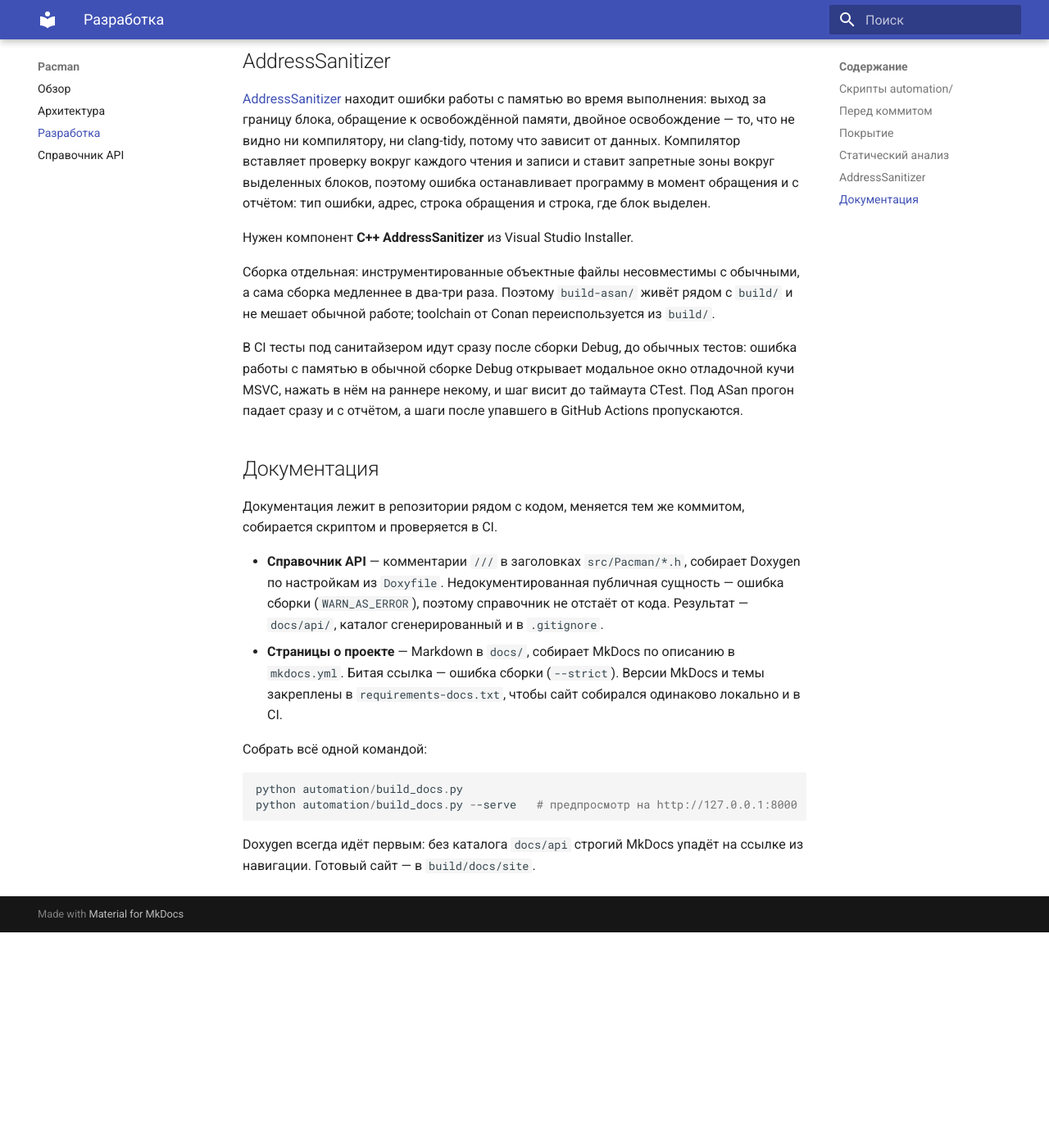
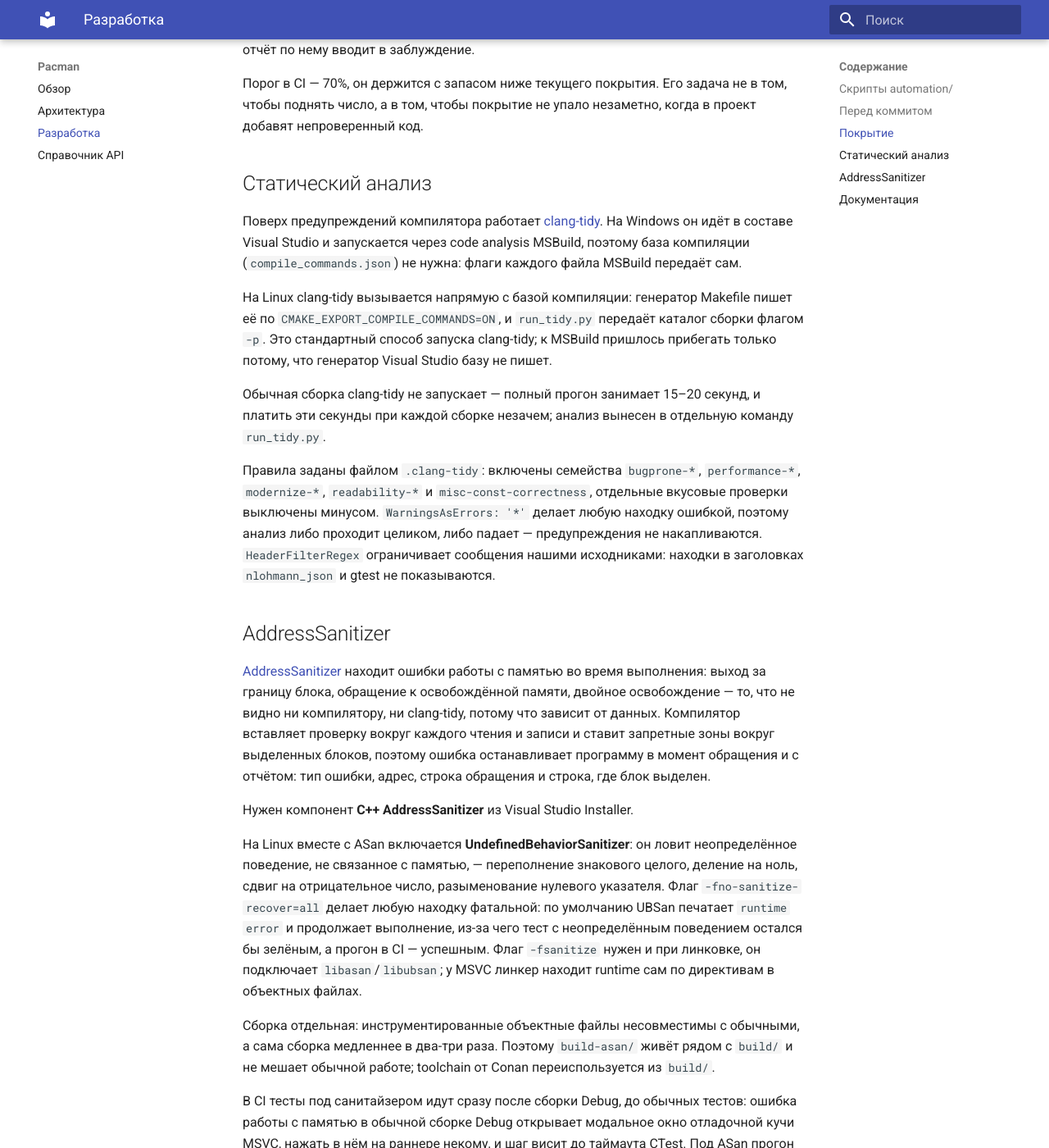
Before and after one commit to life-exe/test_pac, an MkDocs documentation site: the page built from docs/development.md, in a window 1280 px wide and 1400 px high, scrolled down 2070 px. Shown: the whole window at 82% size. Built offline with MkDocs 1.6.1 and Material for MkDocs 9.7.7, drawn with Linux system fonts in a browser that asks for light colours; before the commit the page ends 3207 px from its top, so only the background shows below that; some of the changed text lies outside the part shown.

Commit message:
build: Linux support (#2)
* build: Linux support with GCC 14, sanitizers and clang-tidy

Co-Authored-By: Claude Opus 5 <noreply@anthropic.com>

* docs: describe the Linux build

Co-Authored-By: Claude Opus 5 <noreply@anthropic.com>

---------

Co-authored-by: Claude Opus 5 <noreply@anthropic.com>

````diff
--- a/docs/development.md
+++ b/docs/development.md
@@ -5,6 +5,22 @@
 Любая команда, которую нужно помнить дольше одного раза, становится скриптом.
 Скрипты запускаются из любого каталога: пути вычисляются от файла
 `automation/common.py`, а не от текущего каталога.
+
+Скрипты одни и те же на Windows и на Linux; на Linux они вызываются командой
+`python3`. Различие платформ живёт в одном месте — переменной `IS_WINDOWS` в
+`common.py`, а остальные скрипты спрашивают у него пути и профиль вместо того,
+чтобы знать про `.exe` или `--config`. Различий по сути три:
+
+| | Windows | Linux |
+|---|---|---|
+| Компилятор, профиль Conan | MSVC, `profiles/windows-msvc-*` | GCC 14, `profiles/linux-gcc-*` |
+| Дерево сборки | одно `build/`, обе конфигурации внутри | своё на конфигурацию: `build/Debug`, `build/Release` |
+| Исполняемые файлы | `build/bin/<Config>/Pacman.exe` | `build/<Config>/bin/Pacman` |
+
+Причина в типе генератора: Visual Studio многоконфигурационный, конфигурация
+выбирается при сборке через `--config`; Makefile одноконфигурационный, она
+фиксируется при конфигурировании через `CMAKE_BUILD_TYPE`, поэтому два
+`conan install` в одно дерево перезаписали бы друг друга.
 
 | Скрипт | Что делает |
 |---|---|
@@ -32,8 +48,12 @@ python automation/run_asan.py
 python automation/build_docs.py
 ```
 
-Тот же набор выполняет CI на чистой машине `windows-latest`, поэтому локальный
-прогон — способ не ждать красного прогона после push. Файлы в коммит
+На Linux — те же команды через `python3`; `run_coverage.py` там сразу
+завершается с сообщением `coverage is measured on Windows only, skipping`.
+
+Тот же набор выполняет CI на чистых машинах `windows-latest` и
+`ubuntu-latest`, поэтому локальный прогон — способ не ждать красного прогона
+после push. Файлы в коммит
 добавляются по имени: `git add <файл>`, чтобы в коммит не попало лишнее.
 
 ## Покрытие
@@ -54,10 +74,16 @@ python automation/build_docs.py
 ## Статический анализ
 
 Поверх предупреждений компилятора работает
-[clang-tidy](https://clang.llvm.org/extra/clang-tidy/). Он идёт в составе
-Visual Studio и запускается через code analysis MSBuild, поэтому база
+[clang-tidy](https://clang.llvm.org/extra/clang-tidy/). На Windows он идёт в
+составе Visual Studio и запускается через code analysis MSBuild, поэтому база
 компиляции (`compile_commands.json`) не нужна: флаги каждого файла MSBuild
 передаёт сам.
+
+На Linux clang-tidy вызывается напрямую с базой компиляции: генератор Makefile
+пишет её по `CMAKE_EXPORT_COMPILE_COMMANDS=ON`, и `run_tidy.py` передаёт
+каталог сборки флагом `-p`. Это стандартный способ запуска clang-tidy; к
+MSBuild пришлось прибегать только потому, что генератор Visual Studio базу не
+пишет.
 
 Обычная сборка clang-tidy не запускает — полный прогон занимает 15–20 секунд,
 и платить эти секунды при каждой сборке незачем; анализ вынесен в отдельную
@@ -82,6 +108,16 @@ Visual Studio и запускается через code analysis MSBuild, поэ
 с отчётом: тип ошибки, адрес, строка обращения и строка, где блок выделен.
 
 Нужен компонент **C++ AddressSanitizer** из Visual Studio Installer.
+
+На Linux вместе с ASan включается **UndefinedBehaviorSanitizer**: он ловит
+неопределённое поведение, не связанное с памятью, — переполнение знакового
+целого, деление на ноль, сдвиг на отрицательное число, разыменование нулевого
+указателя. Флаг `-fno-sanitize-recover=all` делает любую находку фатальной:
+по умолчанию UBSan печатает `runtime error` и продолжает выполнение, из-за
+чего тест с неопределённым поведением остался бы зелёным, а прогон в CI —
+успешным. Флаг `-fsanitize` нужен и при линковке, он подключает
+`libasan`/`libubsan`; у MSVC линкер находит runtime сам по директивам в
+объектных файлах.
 
 Сборка отдельная: инструментированные объектные файлы несовместимы с
 обычными, а сама сборка медленнее в два-три раза. Поэтому `build-asan/`
````
Also changed, not shown: README.md (+48 -10 lines), protection.json (+11 -1 lines), 13 other files.
